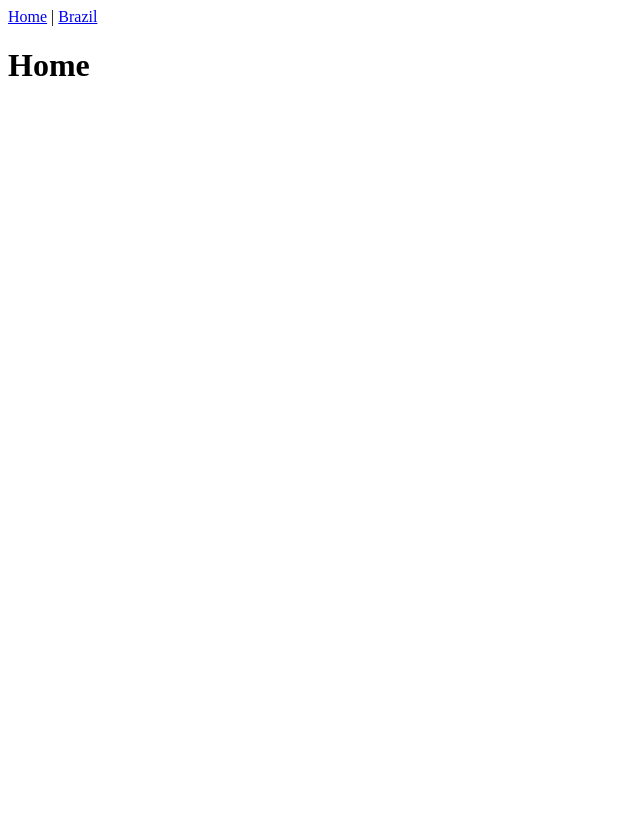
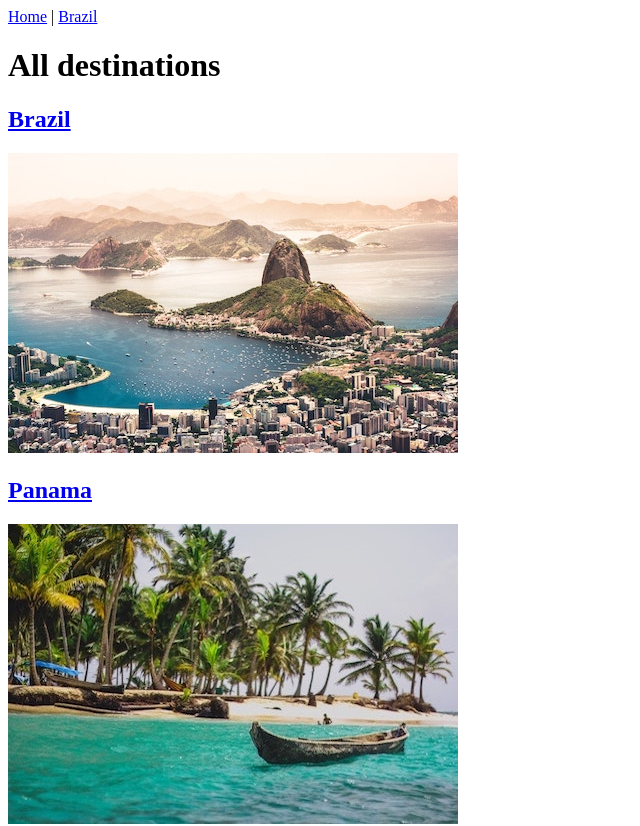
Before and after one commit to quackness/vue-router, a Vue app: page / in a window 1280 px wide. Shown: the top 826 px of the page, without its empty margins (0-640 px from the left). Before the commit the page ends 800 px from the top, so only its background shows below. Built offline with nearby package versions, Linux system fonts and the light colour scheme; the HTML template or start-up script is replaced by a standard one.

Commit message:
fetch data to the view from a json file and loop through the date - composistion api

```diff
--- a/src/views/HomeView.vue
+++ b/src/views/HomeView.vue
@@ -1,5 +1,26 @@
 <template>
   <div class="home">
-    <h1>Home</h1>
+    <h1>All destinations</h1>
+    <div class="destinations">
+      <router-link
+        v-for="destination in destinations"
+        :key="destination.id"
+        :to="destination.slug"
+      >
+        <h2>{{ destination.name }}</h2>
+        <img :src="`/images/${destination.image}`" :alt="destination.name" />
+      </router-link>
+    </div>
   </div>
 </template>
+<script setup>
+import sourceData from "@/data.json";
+// import { defineComponent } from "@vue/composition-api";
+// import ref from "vue";
+//  setup() {
+//   return { destinations: sourceData.destinations}
+// }
+
+const destinations = sourceData.destinations;
+console.log(destinations);
+</script>
```
